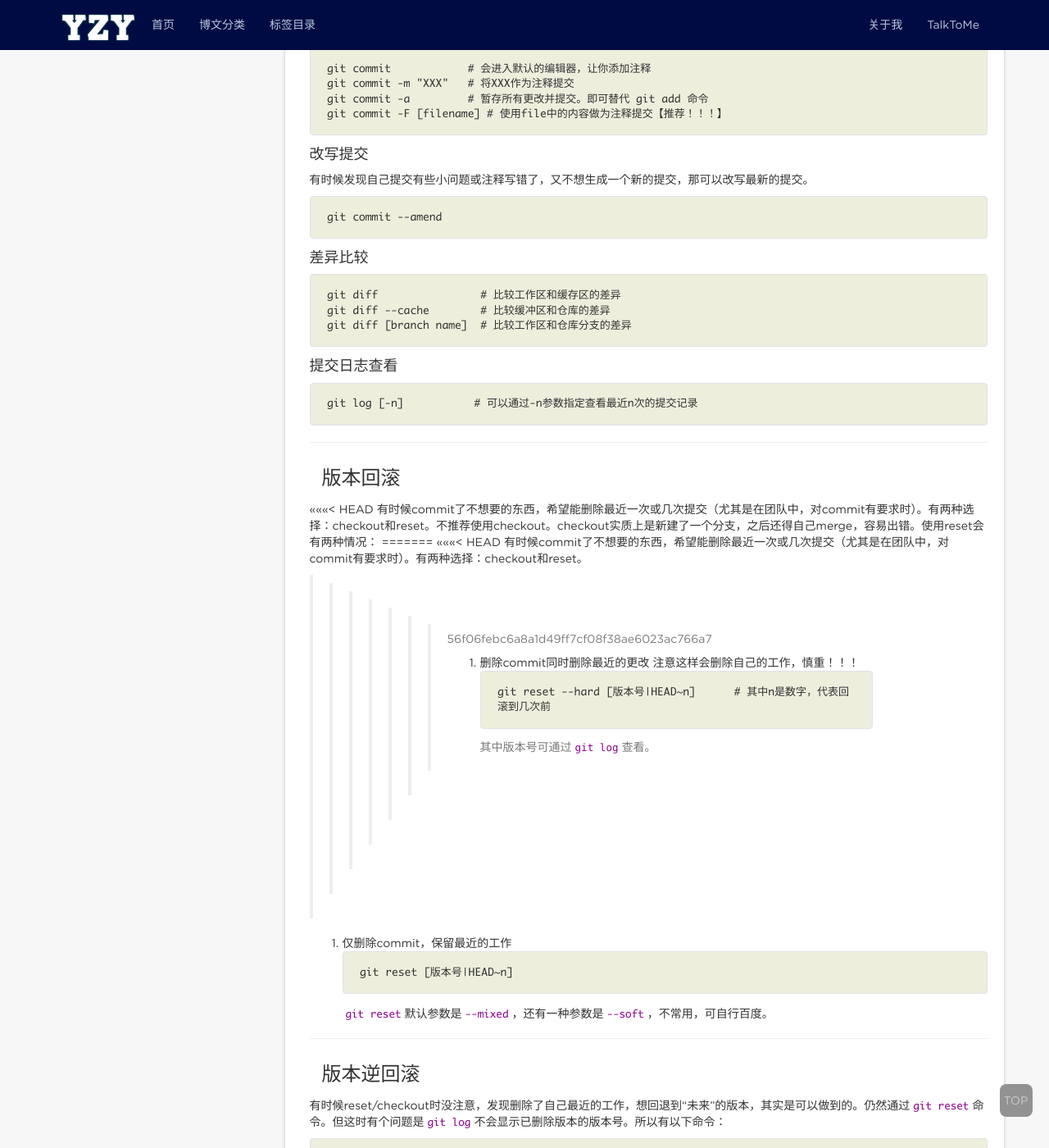
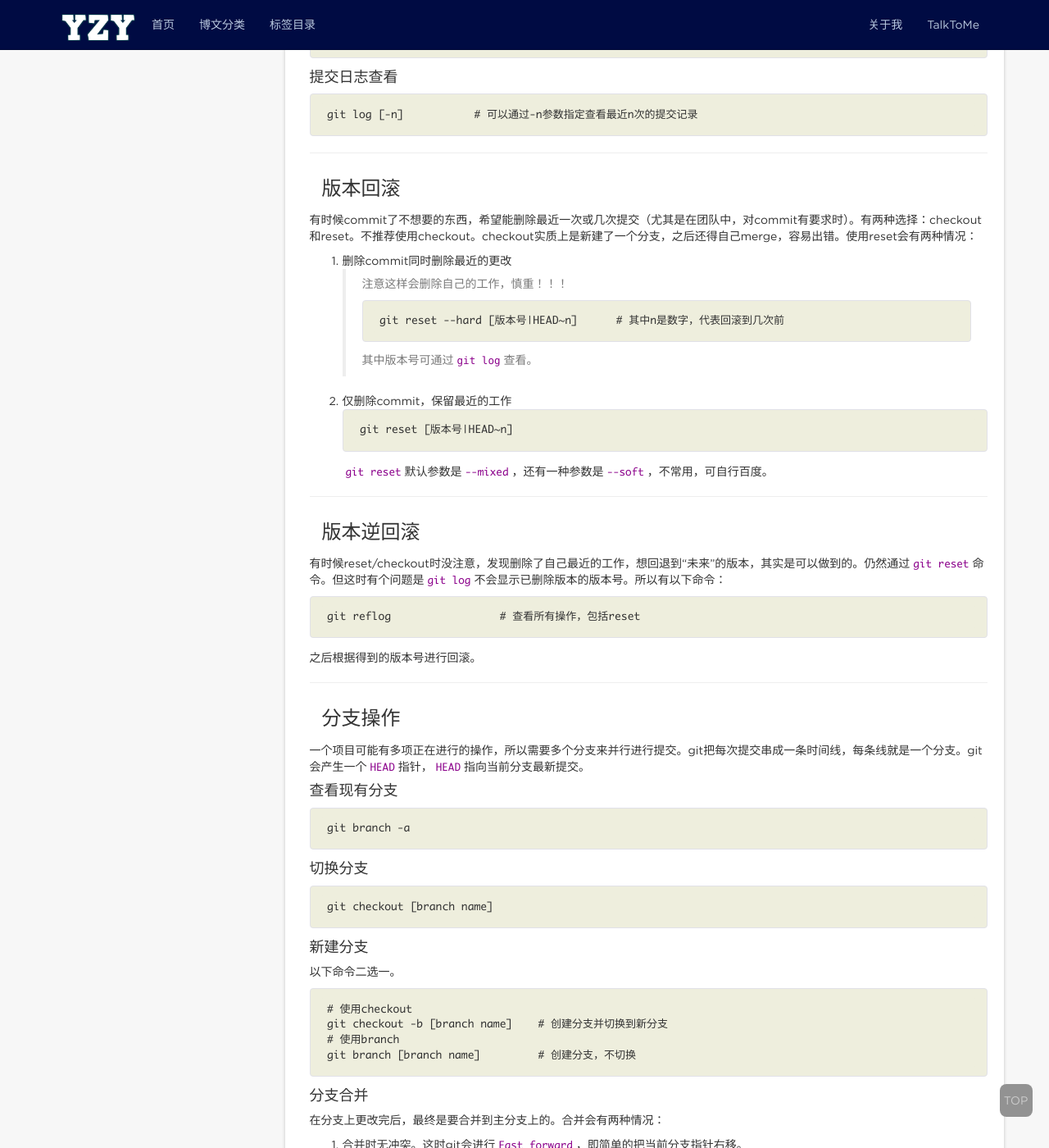
Before and after one commit to eillon/eillon.github.io, a Jekyll site: the page built from _posts/2018-07-16-Git常用用法.md, in a window 1280 px wide and 1400 px high, scrolled down 2353 px. Shown: the whole window at 82% size. Built offline with Jekyll 4.4.1, drawn with Linux system fonts in a browser that asks for light colours; nearby versions of some CDN libraries; comment, search, counter and statistics services are not loaded; some of the changed text lies outside the part shown.

Commit message:
fix small bugs

````diff
--- a/_posts/2018-07-16-Git常用用法.md
+++ b/_posts/2018-07-16-Git常用用法.md
@@ -60,13 +60,7 @@ git clone [url]
 1. 工作区： 当前目录；
 2. 缓存区（Stage）：暂存的更改。
 3. 仓库（History）： 提交到版本库的更改。
-<<<<<<< HEAD
-=======
-<<<<<<< HEAD
 
-=======
->>>>>>> fa4ce4a4a398f76f2e00a49d5cc31e05e1ff3b3b
->>>>>>> 56f06febc6a8a1d49ff7cf08f38ae6023ac766a7
 #### 查看工作区
 当有更改时会用红色字体显示更改的文件。
 ```
@@ -112,12 +106,8 @@ git log [-n]           # 可以通过-n参数指定查看最近n次的提交记
 
 ---
 ### 版本回滚
-<<<<<<< HEAD
 有时候commit了不想要的东西，希望能删除最近一次或几次提交（尤其是在团队中，对commit有要求时）。有两种选择：checkout和reset。不推荐使用checkout。checkout实质上是新建了一个分支，之后还得自己merge，容易出错。使用reset会有两种情况：
-=======
-<<<<<<< HEAD
-有时候commit了不想要的东西，希望能删除最近一次或几次提交（尤其是在团队中，对commit有要求时）。有两种选择：checkout和reset。
->>>>>>> 56f06febc6a8a1d49ff7cf08f38ae6023ac766a7
+
 1. 删除commit同时删除最近的更改
 > 注意这样会删除自己的工作，慎重！！！
 ```
@@ -138,15 +128,6 @@ git reset [版本号|HEAD~n]
 git reflog                 # 查看所有操作，包括reset
 ```
 之后根据得到的版本号进行回滚。
-<<<<<<< HEAD
-=======
-=======
-有时候commit了不想要的东西，希望能删除最近一次或几次提交。有两种选择：checkout和reset。
-【未完待续……】
-
-
->>>>>>> fa4ce4a4a398f76f2e00a49d5cc31e05e1ff3b3b
->>>>>>> 56f06febc6a8a1d49ff7cf08f38ae6023ac766a7
 
 ---
 ### 分支操作
````
